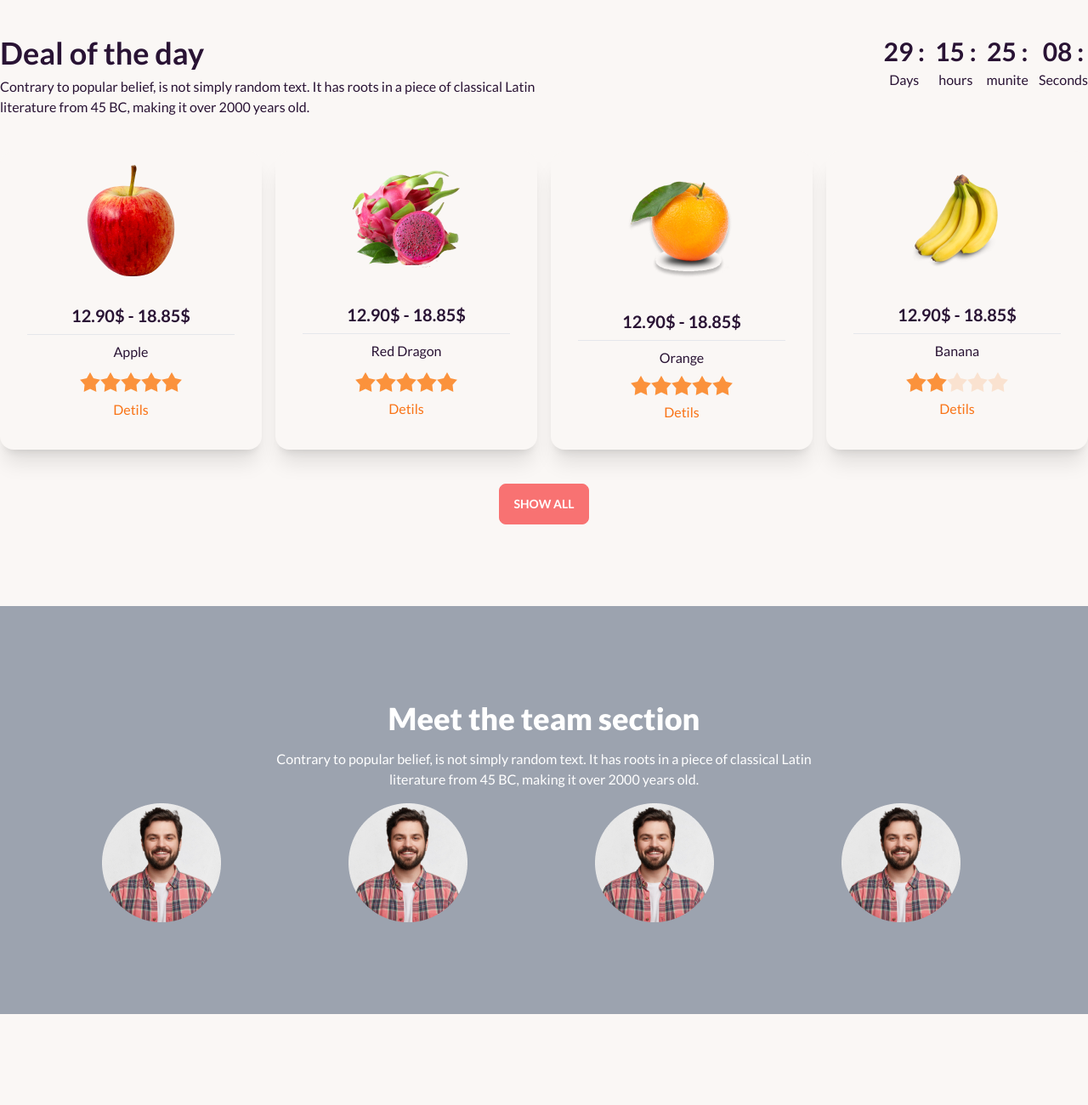
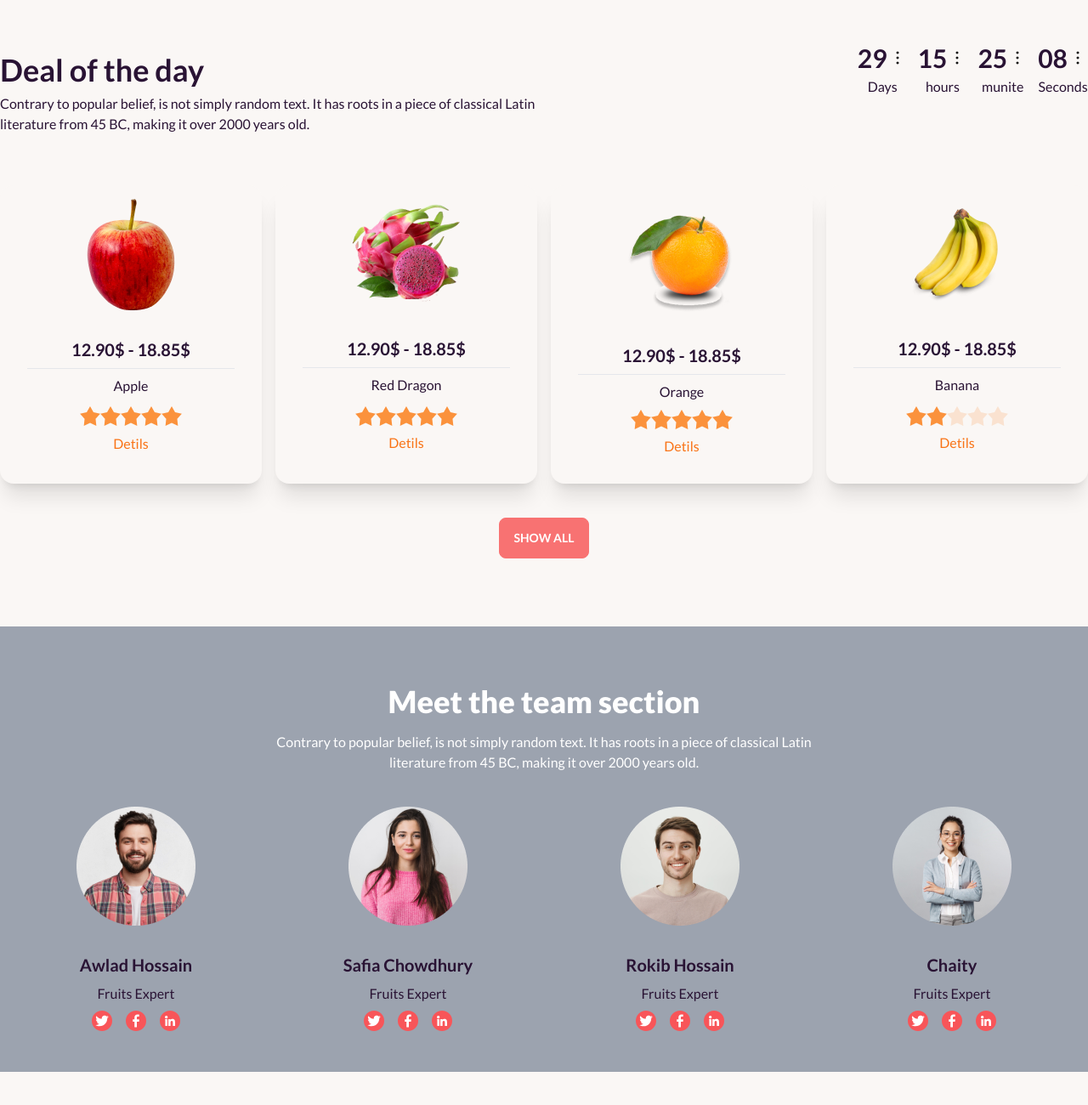
Before and after one commit to rxasif07/assanment-3, a plain HTML site: page index.html in a window 1280 px wide. Shown: the part 1127-2427 px from the top of the page at 85% size. Drawn offline with nearby package versions, Linux system fonts and the light colour scheme.

Commit message:
team part over

```diff
--- a/index.html
+++ b/index.html
@@ -139,27 +139,27 @@
      <!-- date time section -->
 
      <section class="max-w-screen-xl mx-auto">
-      <div class="my-10 flex justify-between md:flex">
-        <div>
-          <h1 class="text-4xl font-bold">Deal of the day</h1>
+      <div class="my-10  md:justify-between md:flex">
+        <div class="text-center md:text-left my-5">
+          <h1 class="text-4xl font-bold ">Deal of the day</h1>
           <p class="max-w-2xl mt-2">Contrary to popular belief, is not simply random text. It has roots in a piece of classical Latin literature from 45 BC, making it over 2000 years old.</p>
         </div>
-        <div class="">
-          <div class=" flex gap-3 flex-1">
+        <div class=" ">
+          <div class=" flex mt-2 justify-center gap-3 flex-1">
             <div class="top-3 text-center ">
-              <h1 class="font-semibold text-3xl mb-1">29 :</h1>
+              <h1 class="font-semibold flex text-3xl mb-1">29 <img src="./images/Frame.svg" alt=""></h1>
               <p class="text-base">Days</p>
           </div>
           <div class="top-3 text-center ">
-            <h1 class="font-semibold text-3xl mb-1">15 :</h1>
+            <h1 class="font-semibold flex text-3xl mb-1">15 <img src="./images/Frame.svg" alt=""></h1>
             <p class="text-base">hours</p>
         </div>
         <div class="top-3 text-center ">
-          <h1 class="font-semibold text-3xl mb-1">25 :</h1>
+          <h1 class="font-semibold flex text-3xl mb-1">25 <img src="./images/Frame.svg" alt=""></h1>
           <p class="text-base">munite</p>
       </div>
       <div class="top-3 text-center ">
-        <h1 class="font-semibold text-3xl mb-1">08 :</h1>
+        <h1 class="font-semibold flex text-3xl mb-1">08 <img src="./images/Frame.svg" alt=""></h1>
         <p class="text-base">Seconds</p>
     </div>
 
@@ -279,23 +279,90 @@
      <!-- team section-->
 
      <section>
-      <div class=" max-w-screen-xl mx-auto h-[480px] bg-gray-400 my-24">
+      <div class=" max-w-screen-xl mx-auto md:[480px] pt-4 pb-4 bg-gray-400 my-20">
 
-        <div class="text-center pt-28">
+        <div class="text-center mt-3 pt-10">
           <h1 class="text-4xl font-extrabold text-white ">Meet the team section</h1>
           <p class="mt-4 text-white">Contrary to popular belief, is not simply random text. It has roots in a piece of classical Latin <br>literature from 45 BC, making it over 2000 years old.</p>
         </div>
        <!-- 1 st temamemer -->
-        <div class="">
-          <div class=" grid grid-cols-4  mt-4 ml-[120px]">
 
-              <img src="./images/member1.png" alt="">
-              <img src="./images/member1.png" alt="">
-              <img src="./images/member1.png" alt="">
-              <img src="./images/member1.png" alt="">
+       <div class="grid grid-cols-1 md:grid-cols-4">
+
+        <!-- frist member -->
+
+        <div class="card md:h-[400] ">
+          <figure class="px-10 pt-10">
+            <img src="./images/member1.png" alt="Shoes" class="rounded-xl" />
+          </figure>
+          <div class="card-body items-center text-center">
+            <h2 class="card-title">Awlad Hossain</h2>
+            <p>Fruits Expert</p>
+            <div class="flex ">
+              <img class="px-2" src="./images/twitter (1) 1.svg" alt="">
+              <img class="px-2" src="./images/facebook 1.svg" alt="">
+              <img class="px-2" src="./images/linkedin 1.svg" alt="">
+            </div>
+          </div>
+        </div>
+
+        <!-- secound card -->
+
+        <div class="card h-[400] ">
+          <figure class="px-10 pt-10">
+            <img  src="./images/member2.png" alt="Shoes" class="rounded-xl h-25  w-25" />
+          </figure>
+          <div class="card-body items-center text-center">
+            <h2 class="card-title">Safia Chowdhury</h2>
+            <p>Fruits Expert</p>
+            <div class="flex ">
+              <img class="px-2" src="./images/twitter (1) 1.svg" alt="">
+              <img class="px-2" src="./images/facebook 1.svg" alt="">
+              <img class="px-2" src="./images/linkedin 1.svg" alt="">
+            </div>
+          </div>
+        </div>
+
+        <!-- card three -->
 
 
+        <div class="card h-[400] ">
+          <figure class="px-10 pt-10">
+            <img src="./images/member3.png" alt="Shoes" class="rounded-xl" />
+          </figure>
+          <div class="card-body items-center text-center">
+            <h2 class="card-title">Rokib Hossain</h2>
+            <p>Fruits Expert</p>
+            <div class="flex ">
+              <img class="px-2" src="./images/twitter (1) 1.svg" alt="">
+              <img class="px-2" src="./images/facebook 1.svg" alt="">
+              <img class="px-2" src="./images/linkedin 1.svg" alt="">
+            </div>
           </div>
+        </div>
+
+        <!-- card  four -->
+
+
+        <div class="card h-[400] ">
+          <figure class="px-10 pt-10">
+            <img src="./images/member4.png" alt="Shoes" class="rounded-xl" />
+          </figure>
+          <div class="card-body items-center text-center">
+            <h2 class="card-title">Chaity</h2>
+            <p>Fruits Expert</p>
+            <div class="flex ">
+              <img class="px-2" src="./images/twitter (1) 1.svg" alt="">
+              <img class="px-2" src="./images/facebook 1.svg" alt="">
+              <img class="px-2" src="./images/linkedin 1.svg" alt="">
+            </div>
+          </div>
+        </div>
+
+
+
+       </div>
+
 
 
 
```
Also changed, not shown: images/Frame.svg (added), tailwind.config.js (line endings or trailing spaces).
